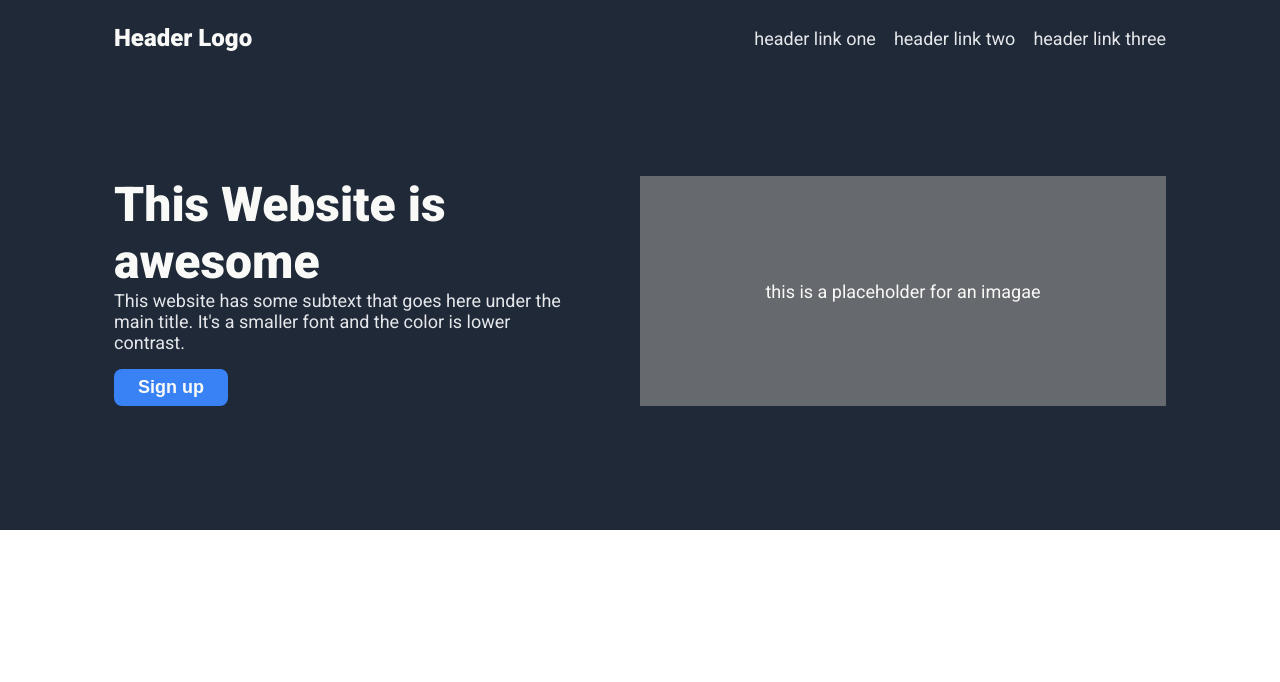
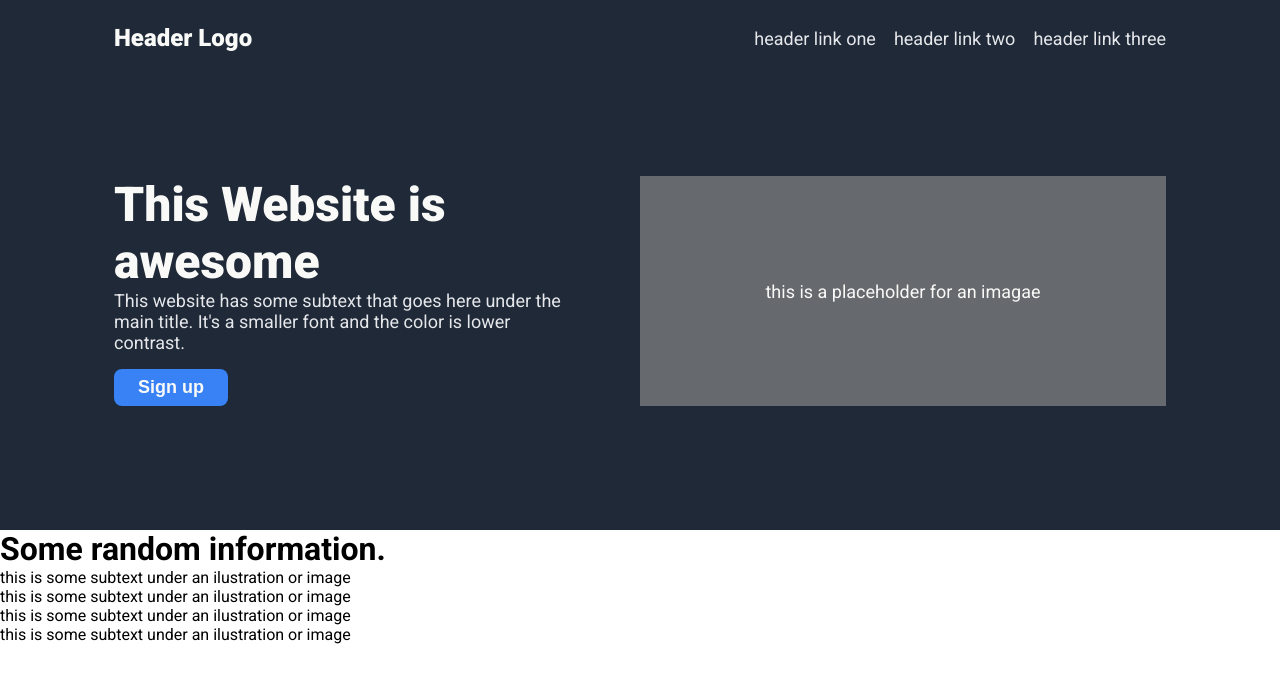
Before and after one commit to aderitomarrime/landing-page, a plain HTML site: page index.html in a window 1280 px wide. Drawn offline with Linux system fonts and the light colour scheme.

Commit message:
feat: add the second section of the page

```diff
--- a/index.html
+++ b/index.html
@@ -31,5 +31,30 @@
             </div>
         </div>
     </div>
+
+    <div class="second">
+        <h1>Some random information.</h1>
+        <div class="container-information">
+            <div class="box">
+                <div class="image"></div>
+                <p>this is some subtext under an ilustration or image</p>
+            </div>
+
+            <div class="box">
+                <div class="image"></div>
+                <p>this is some subtext under an ilustration or image</p>
+            </div>
+
+            <div class="box">
+                <div class="image"></div>
+                <p>this is some subtext under an ilustration or image</p>
+            </div>
+
+            <div class="box">
+                <div class="image"></div>
+                <p>this is some subtext under an ilustration or image</p>
+            </div>
+        </div>
+    </div>
 </body>
 </html>
```
